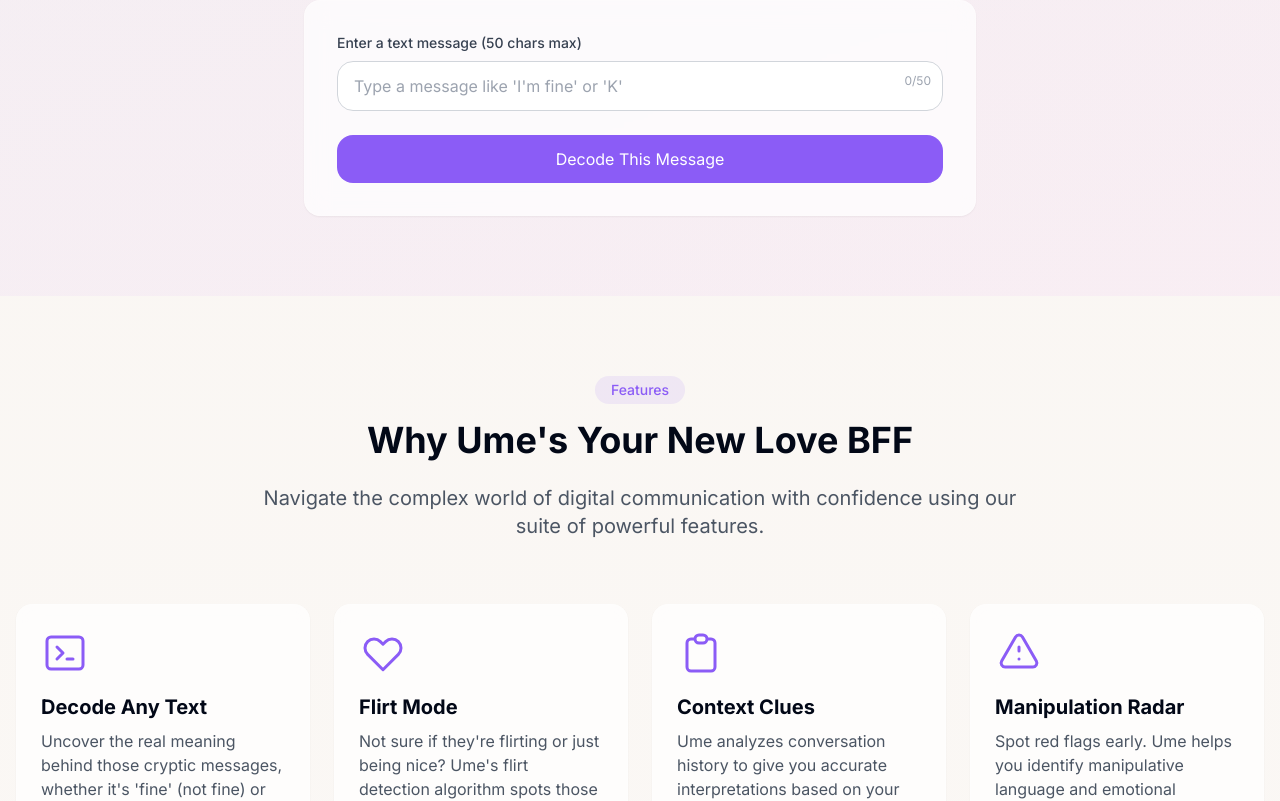
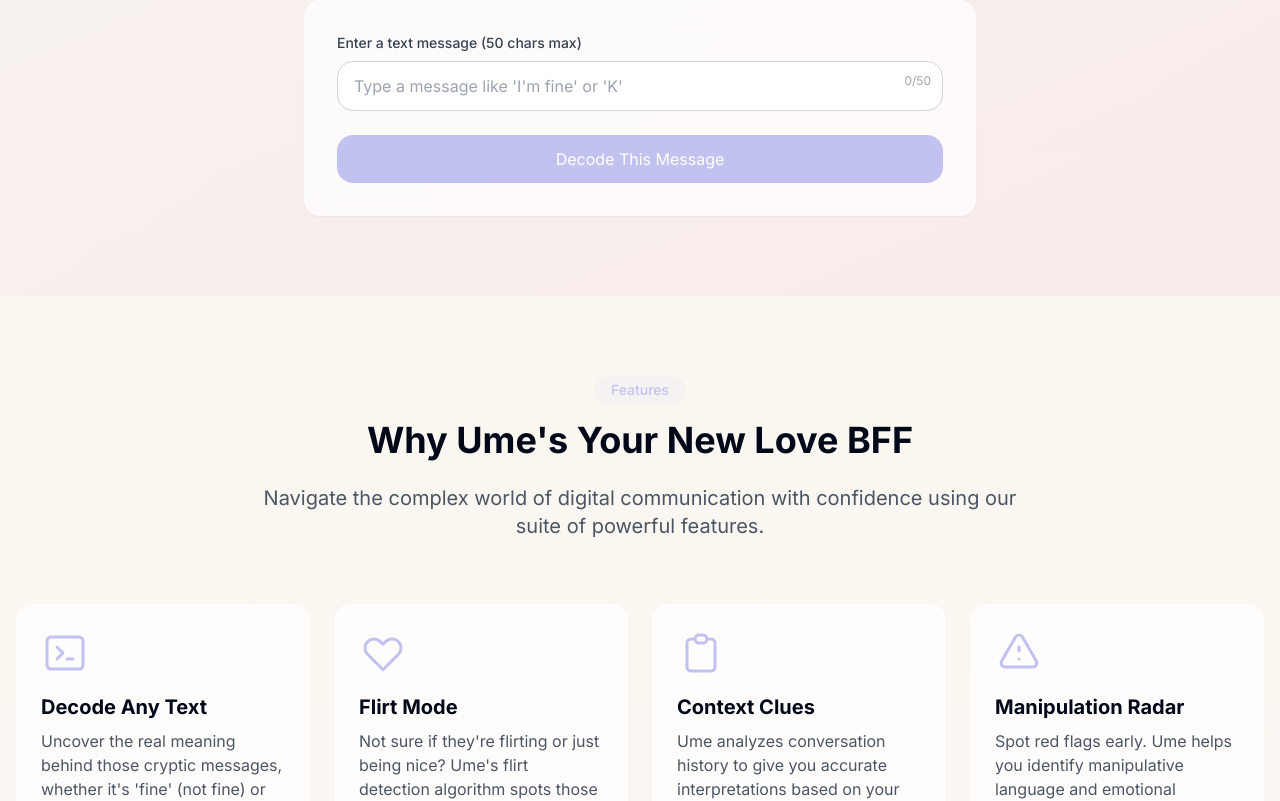
Before and after one commit to Svetlanazav/umetranslator, a React (Vite) app: page / in a window 1280 px wide. Shown: the part 1040-1841 px from the top of the page. Built offline with nearby package versions, Linux system fonts and the light colour scheme.

Commit message:
Update Tailwind config with new colors

```diff
--- a/src/components/Layout.tsx
+++ b/src/components/Layout.tsx
@@ -9,7 +9,7 @@ interface LayoutProps {
 
 const Layout: React.FC<LayoutProps> = ({ children }) => {
   return (
-    <div className="min-h-screen bg-gradient-to-b from-ume-light to-white">
+    <div className="min-h-screen bg-gradient-to-b from-ume-floral-white to-white">
       <Navbar />
       <main>{children}</main>
       <Footer />
--- a/src/index.css
+++ b/src/index.css
@@ -15,17 +15,17 @@
     --popover: 0 0% 100%;
     --popover-foreground: 222.2 84% 4.9%;
 
-    --primary: 272 91% 66%;
-    --primary-foreground: 272 91% 98%;
+    --primary: 240 77% 86%;
+    --primary-foreground: 240 77% 20%;
 
-    --secondary: 302 89% 61%;
-    --secondary-foreground: 302 89% 98%;
+    --secondary: 338 92% 44%;
+    --secondary-foreground: 338 92% 98%;
 
     --muted: 210 40% 96.1%;
     --muted-foreground: 215.4 16.3% 46.9%;
 
-    --accent: 25 90% 53%;
-    --accent-foreground: 25 90% 98%;
+    --accent: 44 100% 50%;
+    --accent-foreground: 44 100% 10%;
 
     --destructive: 0 84.2% 60.2%;
     --destructive-foreground: 210 40% 98%;
@@ -47,26 +47,26 @@
   }
 
   .dark {
-    --background: 222.2 84% 4.9%;
+    --background: 240 41% 20%;
     --foreground: 210 40% 98%;
 
-    --card: 222.2 84% 4.9%;
+    --card: 240 41% 20%;
     --card-foreground: 210 40% 98%;
 
-    --popover: 222.2 84% 4.9%;
+    --popover: 240 41% 20%;
     --popover-foreground: 210 40% 98%;
 
-    --primary: 272 91% 66%;
-    --primary-foreground: 272 91% 98%;
+    --primary: 240 77% 86%;
+    --primary-foreground: 240 77% 20%;
 
-    --secondary: 302 89% 61%;
-    --secondary-foreground: 302 89% 98%;
+    --secondary: 338 92% 44%;
+    --secondary-foreground: 338 92% 98%;
 
     --muted: 217.2 32.6% 17.5%;
     --muted-foreground: 215 20.2% 65.1%;
 
-    --accent: 25 90% 53%;
-    --accent-foreground: 25 90% 98%;
+    --accent: 44 100% 50%;
+    --accent-foreground: 44 100% 10%;
 
     --destructive: 0 62.8% 30.6%;
     --destructive-foreground: 210 40% 98%;
@@ -209,17 +209,17 @@
 }
 
 ::-webkit-scrollbar-thumb {
-  background: #8B5CF6;
+  background: #c2c2f0;
   border-radius: 4px;
 }
 
 ::-webkit-scrollbar-thumb:hover {
-  background: #D946EF;
+  background: #d90466;
 }
 
 /* For keyboard navigation accessibility */
 :focus {
-  @apply outline-none ring-2 ring-ume-purple/50;
+  @apply outline-none ring-2 ring-ume-periwinkle/50;
 }
 
 @keyframes shake {
--- a/tailwind.config.ts
+++ b/tailwind.config.ts
@@ -64,17 +64,75 @@ export default {
 					ring: 'hsl(var(--sidebar-ring))'
 				},
 				ume: {
-					purple: '#8B5CF6',  // Vivid purple - energetic, gender-neutral
-					pink: '#D946EF',    // Bright magenta - flirty, energetic
-					yellow: '#F97316',  // Bright orange - energetic, attention-grabbing
-					light: '#f9f5f1',   // Light background color
-					dark: '#333333',    // Dark text for contrast
-					// Additional softer tones
-					'purple-light': '#E5DEFF',  // Light purple for backgrounds
-					'pink-light': '#FFDEE2',    // Light pink for backgrounds
-					'yellow-light': '#FDE1D3',  // Light orange/peach for backgrounds
-					'blue': '#0EA5E9',          // Ocean blue for balance and contrast
-					'blue-light': '#D3E4FD'     // Light blue for backgrounds
+					// Using your exact provided palette
+					'floral-white': '#f9f5ee',
+					'floral-white-100': '#483719',
+					'floral-white-200': '#8f6d32',
+					'floral-white-300': '#c69f5d',
+					'floral-white-400': '#dfcaa4',
+					'floral-white-500': '#f9f5ee',
+					'floral-white-600': '#faf6f0',
+					'floral-white-700': '#fbf8f4',
+					'floral-white-800': '#fcfbf7',
+					'floral-white-900': '#fefdfb',
+
+					'periwinkle': '#c2c2f0',
+					'periwinkle-100': '#111146',
+					'periwinkle-200': '#22228c',
+					'periwinkle-300': '#3636ce',
+					'periwinkle-400': '#7c7cdf',
+					'periwinkle-500': '#c2c2f0',
+					'periwinkle-600': '#cecef3',
+					'periwinkle-700': '#dadaf6',
+					'periwinkle-800': '#e6e6f9',
+					'periwinkle-900': '#f3f3fc',
+
+					'dogwood-rose': '#d90466',
+					'dogwood-rose-100': '#2b0115',
+					'dogwood-rose-200': '#560229',
+					'dogwood-rose-300': '#81033e',
+					'dogwood-rose-400': '#ac0452',
+					'dogwood-rose-500': '#d90466',
+					'dogwood-rose-600': '#fa1b83',
+					'dogwood-rose-700': '#fc54a2',
+					'dogwood-rose-800': '#fd8dc1',
+					'dogwood-rose-900': '#fec6e0',
+
+					'mikado-yellow': '#ffc300',
+					'mikado-yellow-100': '#332700',
+					'mikado-yellow-200': '#664e00',
+					'mikado-yellow-300': '#997500',
+					'mikado-yellow-400': '#cc9c00',
+					'mikado-yellow-500': '#ffc300',
+					'mikado-yellow-600': '#ffcf33',
+					'mikado-yellow-700': '#ffdb66',
+					'mikado-yellow-800': '#ffe799',
+					'mikado-yellow-900': '#fff3cc',
+
+					'penn-blue': '#0f1d63',
+					'penn-blue-100': '#030614',
+					'penn-blue-200': '#060b27',
+					'penn-blue-300': '#09113b',
+					'penn-blue-400': '#0c174e',
+					'penn-blue-500': '#0f1d63',
+					'penn-blue-600': '#1931a7',
+					'penn-blue-700': '#2f4de0',
+					'penn-blue-800': '#7588ea',
+					'penn-blue-900': '#bac4f5',
+
+					// Map legacy colors to new palette for backward compatibility
+					'purple': '#c2c2f0',  // periwinkle
+					'pink': '#d90466',    // dogwood-rose
+					'yellow': '#ffc300',  // mikado-yellow
+					'light': '#f9f5ee',   // floral-white
+					'dark': '#0f1d63',    // penn-blue
+
+					// Additional SCSS colors from the second palette
+					'isabelline': '#faf6f3',
+					'lavender-web': '#dfdff6',
+					'sunglow': '#ffcf31',
+					'mexican-pink': '#e51077',
+					'deep-blue': '#171751'
 				}
 			},
 			borderRadius: {
```
